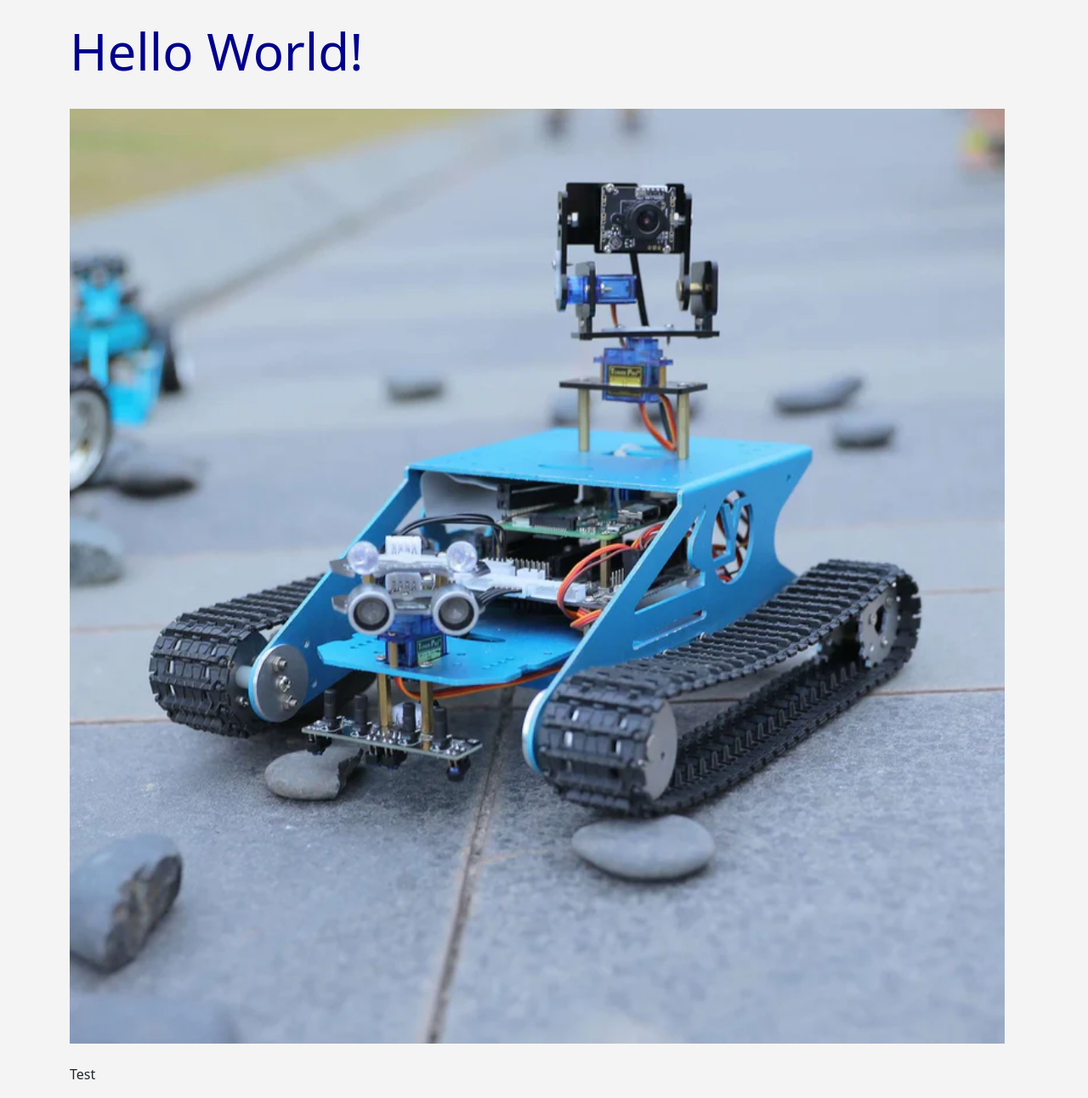
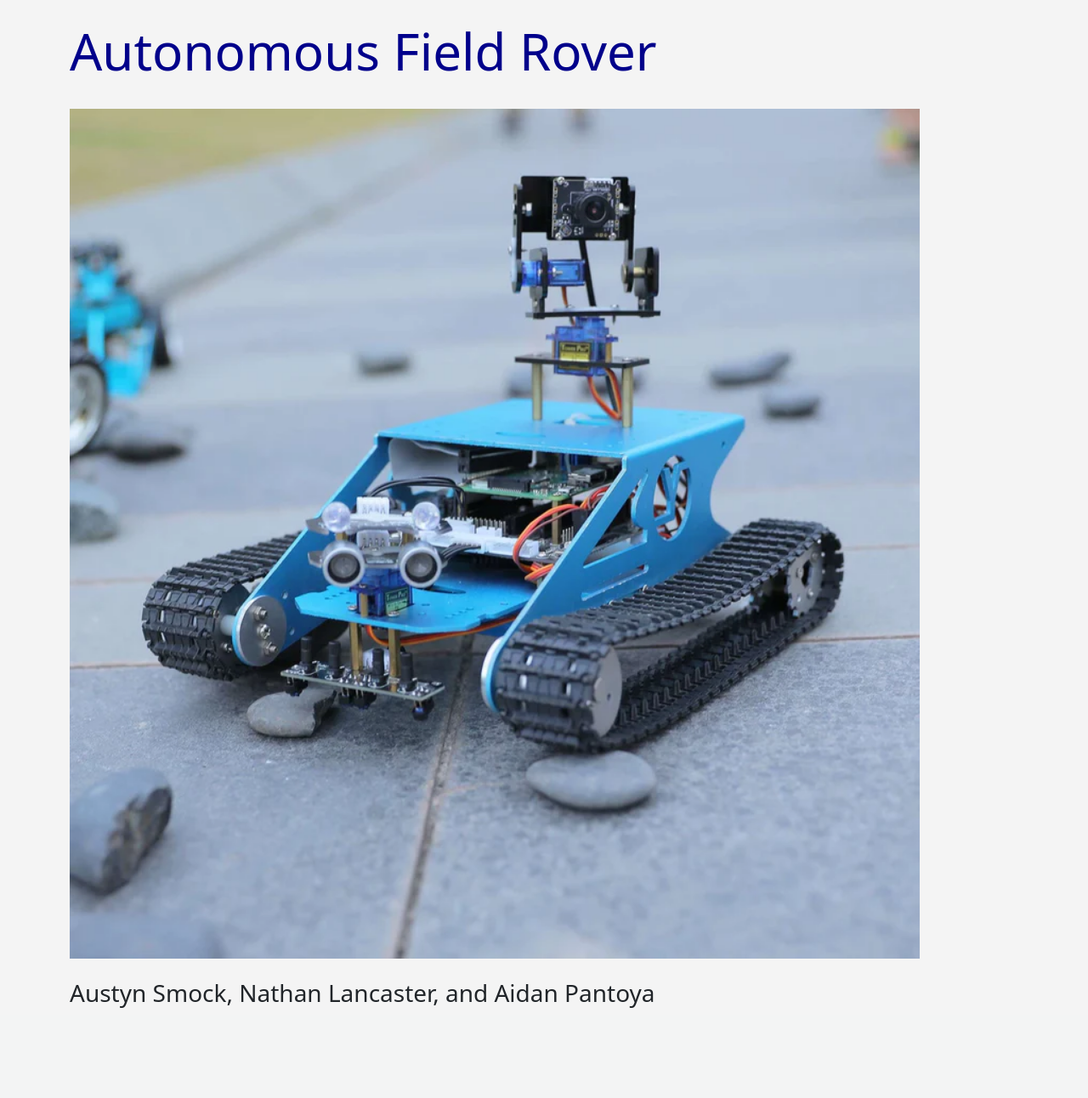
Before and after one commit to ErikBurdett/RoverWeb, a Flask app: page / in a window 1280 px wide. Shown: the part 56-1348 px from the top of the page at 85% size. After the commit the page ends 1242 px from the top, so only its background shows below. Run offline with Flask 3, Linux system fonts and the light colour scheme.

Commit message:
Update index.html

```diff
--- a/api/templates/index.html
+++ b/api/templates/index.html
@@ -2,10 +2,10 @@
 
 {% block content %}
 
-    <h1>Hello World!</h1>
+    <h1> Autonomous Field Rover </h1>
     <br/>
-    <img src="{{ url_for('static', filename='images/RaspberryPi_Tank.png')}}" width=1100>
+    <img src="{{ url_for('static', filename='images/RaspberryPi_Tank.png')}}" width=1000>
     <br/><br/>
-    <p> Test</p>
+    <h3> Austyn Smock, Nathan Lancaster, and Aidan Pantoya</h3>
 
 {% endblock %}
```
